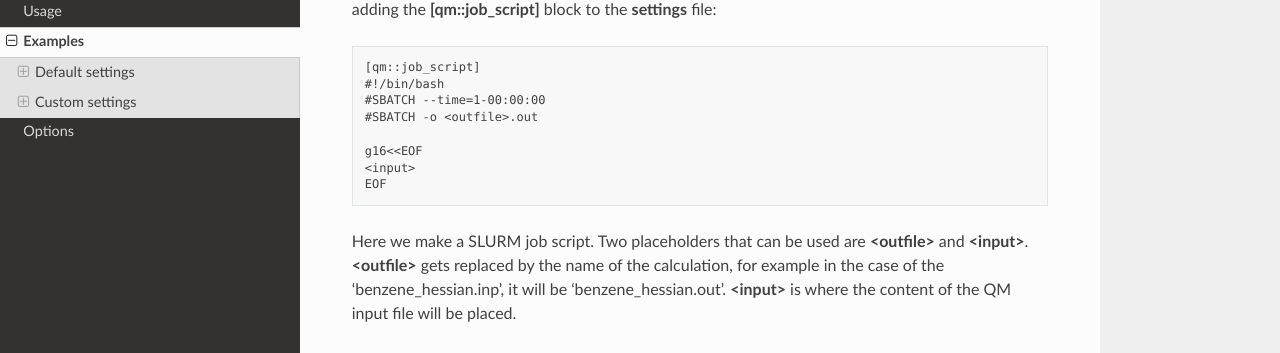
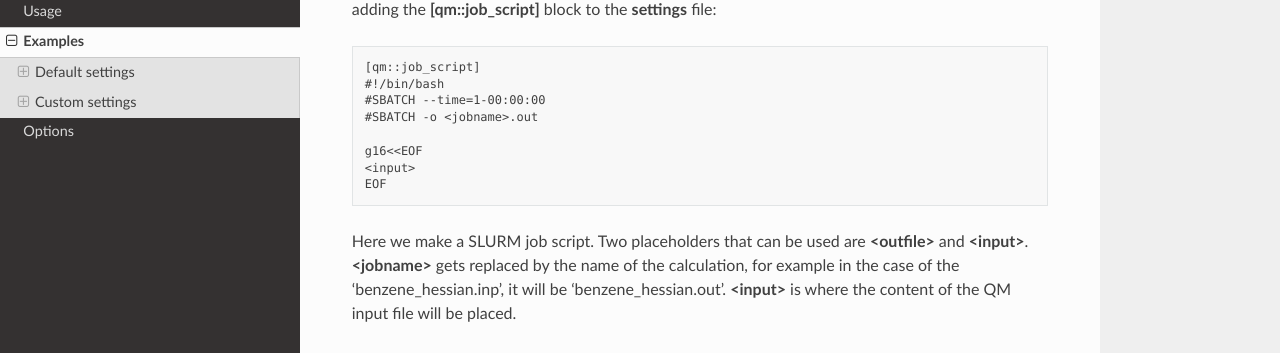
Before and after one commit to selimsami/qforce, a Sphinx documentation site: the page built from docs/source/examples.rst, in a window 1280 px wide and 900 px high, scrolled down 1649 px. Shown: the part 200-553 px from the top of the window. Built offline with Sphinx 7.4.7 and the Read the Docs theme 2.0.0, drawn with Linux system fonts in a browser that asks for light colours; some of the changed lines change nothing that is shown.

Commit message:
docu fix

```diff
--- a/docs/source/examples.rst
+++ b/docs/source/examples.rst
@@ -89,14 +89,14 @@ This can be done by adding the **[qm::job_script]** block to the **settings** fi
     [qm::job_script]
     #!/bin/bash
     #SBATCH --time=1-00:00:00
-    #SBATCH -o <outfile>.out
+    #SBATCH -o <jobname>.out
 
     g16<<EOF
     <input>
     EOF
 
 Here we make a SLURM job script. Two placeholders that can be used are **<outfile>** and
-**<input>**. **<outfile>** gets replaced by the name of the calculation, for example in the case
+**<input>**. **<jobname>** gets replaced by the name of the calculation, for example in the case
 of the 'benzene_hessian.inp', it will be 'benzene_hessian.out'.
 **<input>** is where the content of the QM input file will be placed.
 
```
